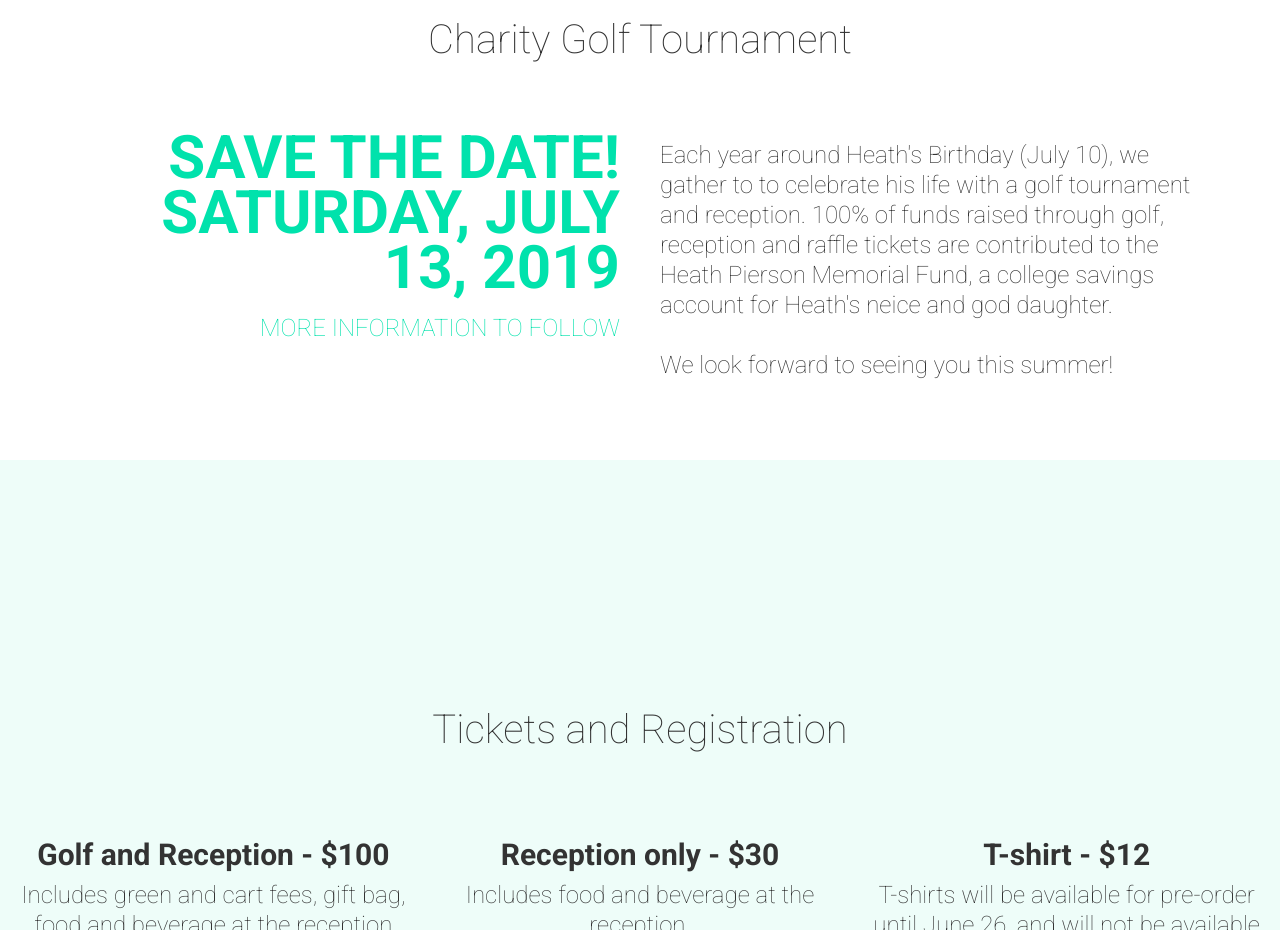
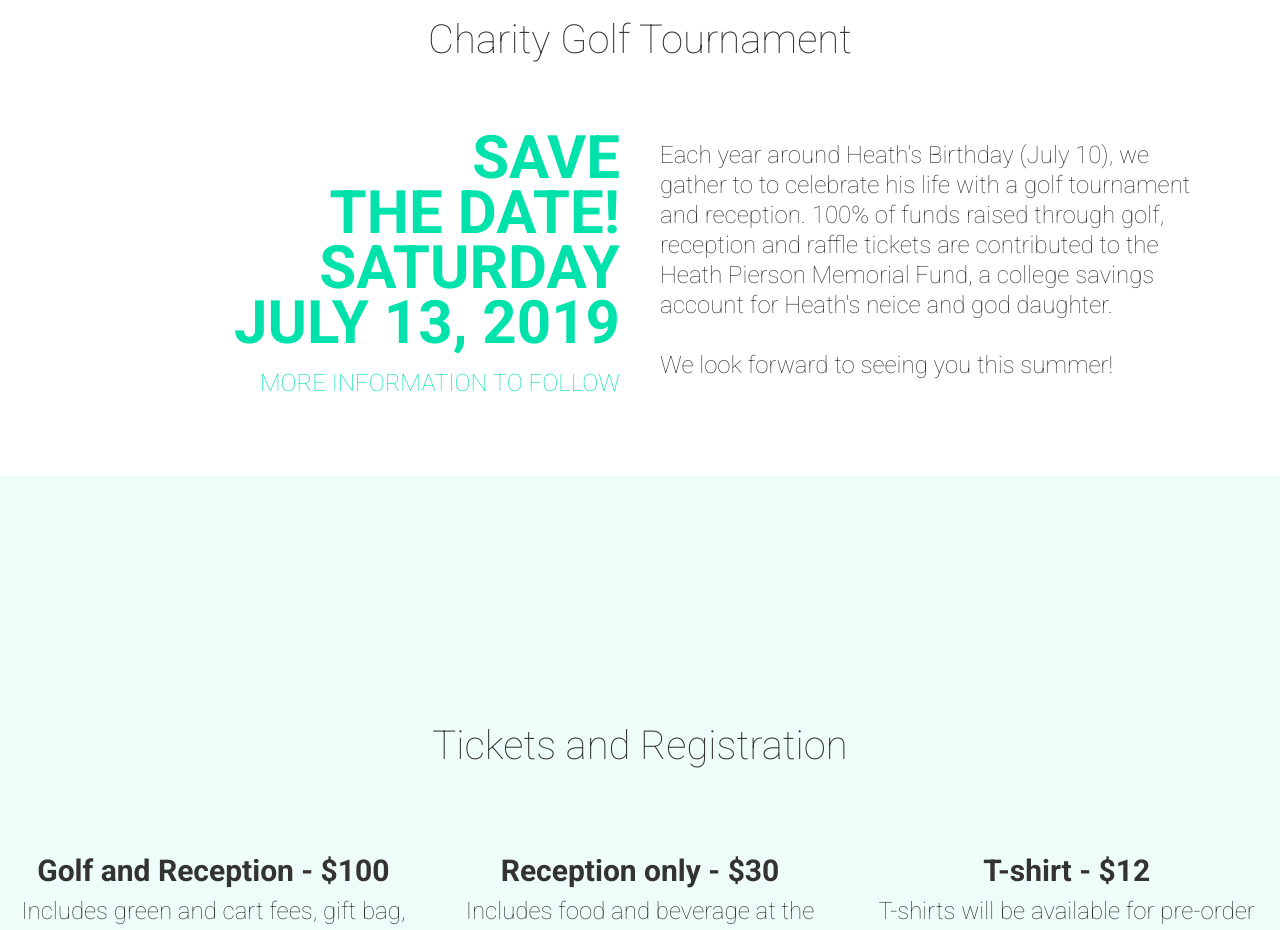
Before and after one commit to sweeneybear/golfforheath, a plain HTML site: page index.html in a window 1280 px wide. Shown: the part 880-1810 px from the top of the page. Drawn offline with nearby package versions, Linux system fonts and the light colour scheme.

Commit message:
fix date line

```diff
--- a/index.html
+++ b/index.html
@@ -53,7 +53,7 @@
       <h2>Charity Golf Tournament</h2>
       <div class="row">
         <div class="col-md-6 left-col">
-        <h2>Save the Date!<br>Saturday, July 13, 2019</h2>
+        <h2>Save <br>the Date!<br>Saturday<br>July 13, 2019</h2>
         <h3>More information to follow</h3>
         </div>
         <div class="col-md-6 right-col">
```
